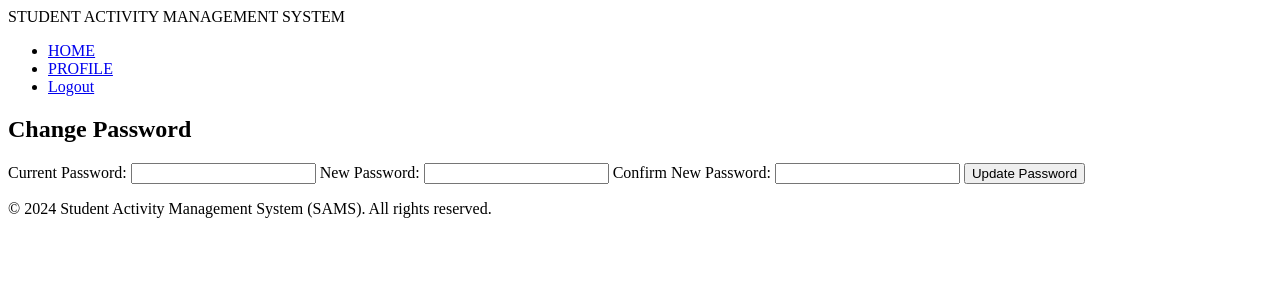
After one commit to Buwanding/Commision_CSTE, a PHP site: page /php/profile.php in a window 1280 px wide. The commit adds this page. Shown: the top 300 px of the page. Run offline with PHP 8.4, Linux system fonts and the light colour scheme; the visitor is signed in with stand-in values (Sample User, id 1).

Commit message:
fixing upload and download file, adding profile and fixing some codes

```diff
--- a/php/db.php
+++ b/php/db.php
@@ -90,7 +90,7 @@ $query = "CREATE TABLE IF NOT EXISTS activity_details (
     id INT AUTO_INCREMENT PRIMARY KEY,
     activity_id INT NOT NULL,
     student_email VARCHAR(255) NOT NULL,
-    student_file BLOB,
+    student_file_path VARCHAR(255),
     remarks TEXT,
     timepass DATE NOT NULL,
     status VARCHAR(255),
--- /dev/null
+++ b/php/profile.php
@@ -0,0 +1,98 @@
+<?php
+session_start();
+require 'db.php';
+
+if (!isset($_SESSION['username'])) {
+    header("Location: ../index.html");
+    exit();
+}
+
+// Handle password update
+if ($_SERVER["REQUEST_METHOD"] == "POST") {
+    $current_password = $_POST["current_password"];
+    $new_password = $_POST["new_password"];
+    $confirm_password = $_POST["confirm_password"];
+
+    // Fetch the user's current password hash from the database
+    $email = $_SESSION['username'];
+    $stmt = $conn->prepare("SELECT password FROM users WHERE email = ?");
+    $stmt->bind_param("s", $email);
+    $stmt->execute();
+    $result = $stmt->get_result();
+    $user = $result->fetch_assoc();
+    $stmt->close();
+
+    // Check if the current password matches
+    if (password_verify($current_password, $user['password'])) {
+        if ($new_password === $confirm_password) {
+            // Hash the new password and update it in the database
+            $hashed_password = password_hash($new_password, PASSWORD_DEFAULT);
+            $stmt = $conn->prepare("UPDATE users SET password = ? WHERE email = ?");
+            $stmt->bind_param("ss", $hashed_password, $email);
+
+            if ($stmt->execute()) {
+                echo "<script>alert('Password updated successfully!');</script>";
+            } else {
+                echo "Error updating password: " . $conn->error;
+            }
+
+            $stmt->close();
+        } else {
+            echo "<script>alert('New passwords do not match.');</script>";
+        }
+    } else {
+        echo "<script>alert('Current password is incorrect.');</script>";
+    }
+}
+?>
+
+<!DOCTYPE html>
+<html lang="en">
+<head>
+    <meta charset="UTF-8">
+    <meta name="viewport" content="width=device-width, initial-scale=1.0">
+    <title>Profile - Change Password</title>
+    <link rel="stylesheet" href="./student-css/profile-style.css">
+    <link rel="stylesheet" href="https://cdnjs.cloudflare.com/ajax/libs/font-awesome/4.7.0/css/font-awesome.min.css">
+</head>
+<body>
+
+<header>
+    <div class="header-container">
+        <label class="logo">STUDENT ACTIVITY MANAGEMENT SYSTEM</label>
+        <nav>
+            <ul>
+                <li><a href="dashboard.php">HOME</a></li>
+                <li><a href="#">PROFILE</a></li>
+                <li><a href="../index.html" class="logout">Logout</a></li>
+            </ul>
+        </nav>
+    </div>
+</header>
+
+<main>
+    <div class="profile-container">
+        <h2>Change Password</h2>
+        <form action="" method="post">
+            <label for="current_password">Current Password:</label>
+            <input type="password" id="current_password" name="current_password" required>
+
+            <label for="new_password">New Password:</label>
+            <input type="password" id="new_password" name="new_password" required>
+
+            <label for="confirm_password">Confirm New Password:</label>
+            <input type="password" id="confirm_password" name="confirm_password" required>
+
+            <button type="submit">Update Password</button>
+        </form>
+    </div>
+</main>
+
+<footer>
+    <div class="footer-container">
+        <p>&copy; 2024 Student Activity Management System (SAMS). All rights reserved.</p>
+    </div>
+</footer>
+
+</body>
+</html>
--- a/student-page/dashboard.php
+++ b/student-page/dashboard.php
@@ -42,7 +42,7 @@ $conn->close();
         <nav>
             <ul>
                 <li><a href="dashboard.php">  HOME </i> </a></li>
-                <li><a href="#"> PROFILE </i> </a></li>
+                <li><a href="../php/profile.php"> PROFILE </i> </a></li>
                 <li><a href="../index.html" class="logout">Logout</a></li>
             </ul>
         </nav>
--- a/teachers-page/dashboard.php
+++ b/teachers-page/dashboard.php
@@ -58,7 +58,7 @@ $conn->close();
         <nav>
             <ul>
                 <li><a href="dashboard.php">  HOME </i> </a></li>
-                <li><a href="#"> PROFILE </i> </a></li>
+                <li><a href="../php/profile.php"> PROFILE </i> </a></li>
                 <li><a href="../index.html" class="logout">Logout</a></li>
             </ul>
         </nav>
```
Also changed, not shown: php/download.php (+27 -15 lines), php/upload_file.php (+29 -7 lines), student-page/student_activity.php (+2 -21 lines), teachers-page/activity_details.php (+50 -35 lines).
